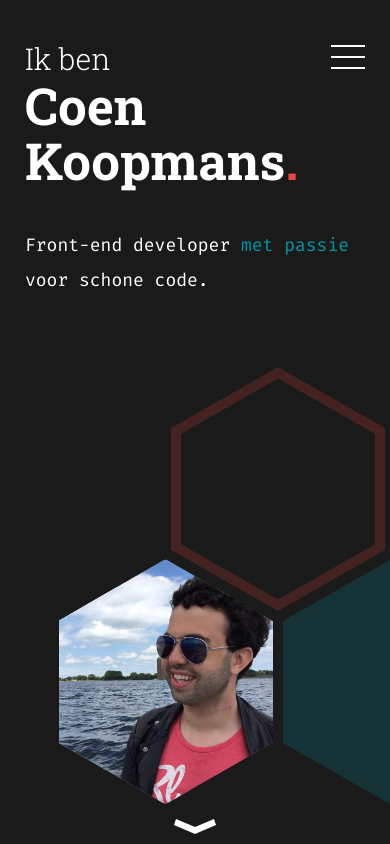
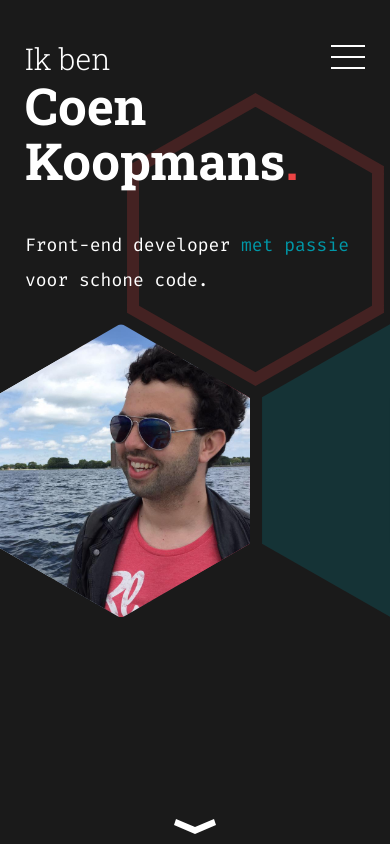
Before and after one commit to coenkoopmans/coenkoopmans.nl, an Angular app: page / in a window 390 px wide. Built offline with nearby package versions, Linux system fonts and the light colour scheme.

Commit message:
Changes hexagon size for mobile

```diff
--- a/src/app/intro/intro.component.scss
+++ b/src/app/intro/intro.component.scss
@@ -9,10 +9,10 @@ $scroll-button-height: 15px;
 
 $name-first-last-line-height: 55px;
 
-$hexagon-width: 214px;
-$hexagon-height: 244px;
+$hexagon-width: 257px;
+$hexagon-height: 293px;
 
-$hexagon-margin: 10px;
+$hexagon-margin: 12px;
 
 .intro {
   width: 100%;
@@ -89,7 +89,7 @@ $hexagon-margin: 10px;
 .introBackground {
   position: absolute;
   z-index: 1;
-  bottom: 40px;
+  top: 90px;
   right: 0;
   width: $hexagon-width * 2 + $hexagon-margin;
   height: $hexagon-height * 1.8;
@@ -104,12 +104,14 @@ $hexagon-margin: 10px;
 
 .introBackground__hexagon--fill {
   background: url('/assets/ui/hexagon-fill.svg');
+  background-size: cover;
   bottom: 0;
   right: -$hexagon-width / 2;
 }
 
 .introBackground__hexagon--outline {
   background: url('/assets/ui/hexagon-outline.svg');
+  background-size: cover;
   position: absolute;
   right: $hexagon-margin / 2;
   bottom: $hexagon-height * 0.79;
```
